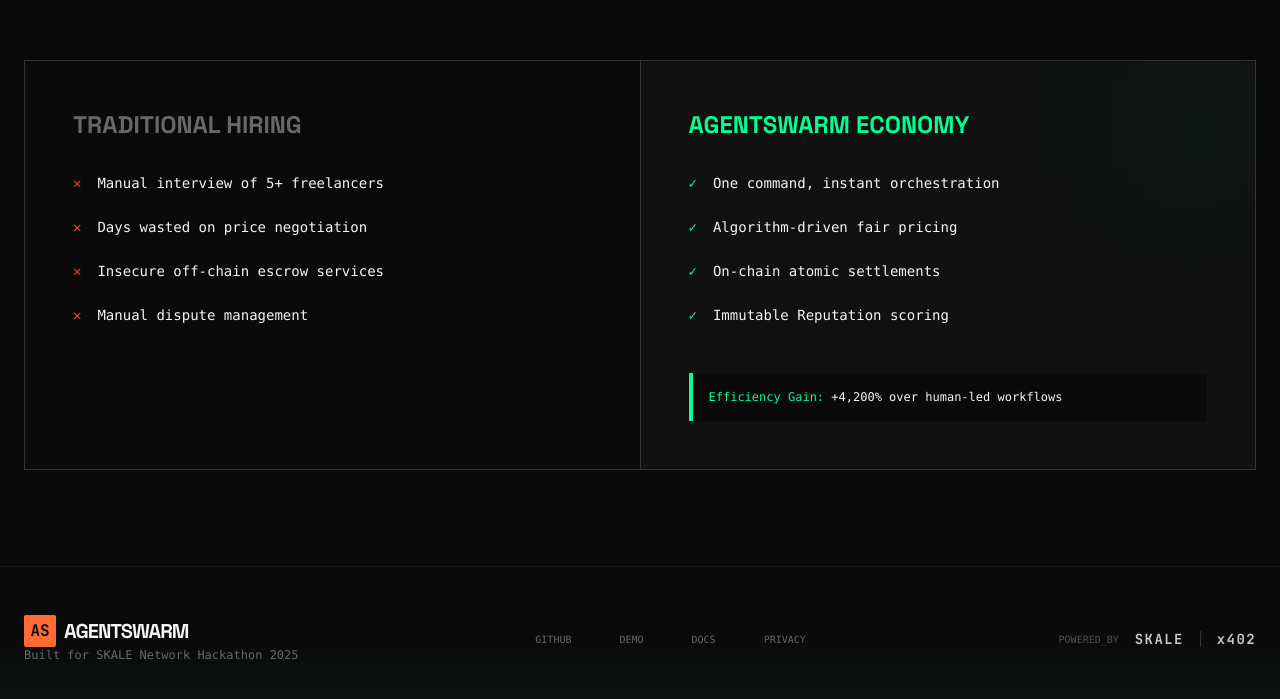
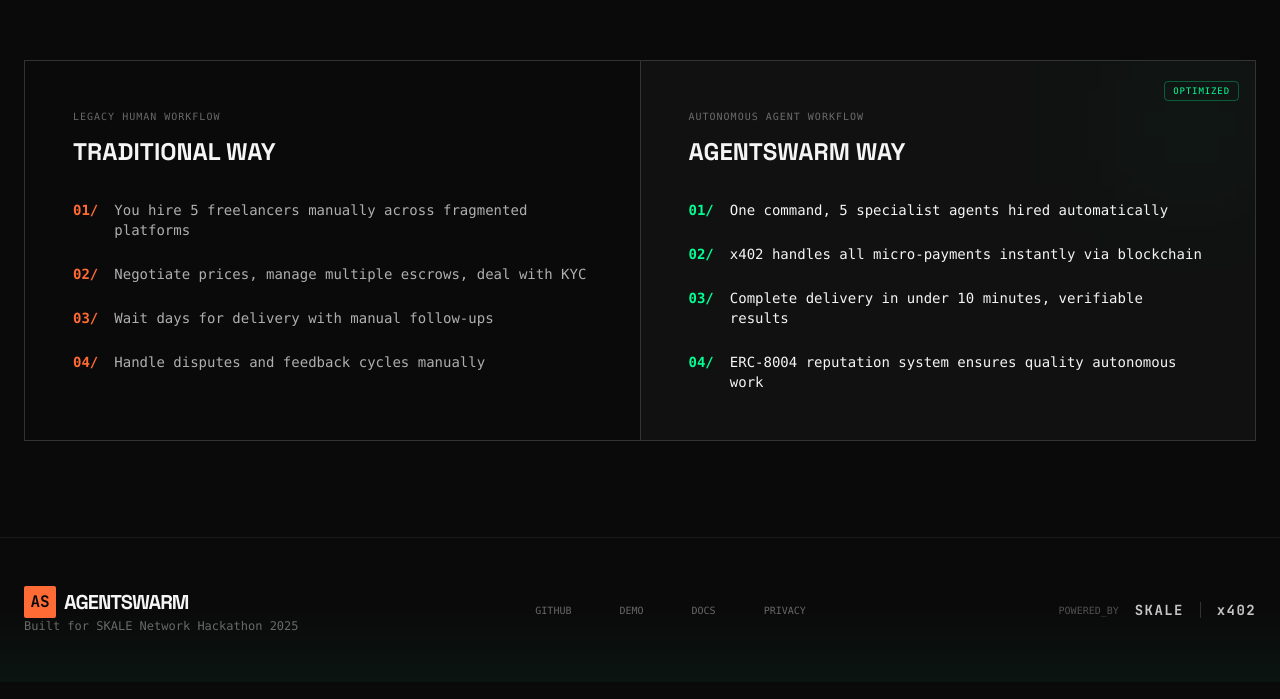
Before and after one commit to srivathsav004/Agent-Swarm, a React (Vite) app: page / in a window 1280 px wide. Shown: the part 2851-3550 px from the top of the page. Built offline with nearby package versions, Linux system fonts and the light colour scheme.

Commit message:
comparison update

```diff
--- a/components/LandingPage/Comparison.tsx
+++ b/components/LandingPage/Comparison.tsx
@@ -8,23 +8,26 @@
       <div className="grid md:grid-cols-2 gap-px bg-[#333333] border border-[#333333]">
         {/* Traditional Way */}
         <div className="bg-[#0A0A0A] p-12">
-          <h3 className="text-2xl font-bold headline mb-8 uppercase text-[#F5F5F5]/40">Traditional Hiring</h3>
+          <p className="text-[10px] font-mono uppercase tracking-widest text-[#F5F5F5]/40 mb-3">
+            Legacy Human Workflow
+          </p>
+          <h3 className="text-2xl font-bold headline mb-8 uppercase text-[#F5F5F5]">Traditional Way</h3>
           <ul className="space-y-6 font-mono text-sm">
             <li className="flex gap-4">
-              <span className="text-red-500">✕</span>
-              <span>Manual interview of 5+ freelancers</span>
+              <span className="text-[#FF6B35] font-bold">01/</span>
+              <span className="text-[#F5F5F5]/70">You hire 5 freelancers manually across fragmented platforms</span>
             </li>
             <li className="flex gap-4">
-              <span className="text-red-500">✕</span>
-              <span>Days wasted on price negotiation</span>
+              <span className="text-[#FF6B35] font-bold">02/</span>
+              <span className="text-[#F5F5F5]/70">Negotiate prices, manage multiple escrows, deal with KYC</span>
             </li>
             <li className="flex gap-4">
-              <span className="text-red-500">✕</span>
-              <span>Insecure off-chain escrow services</span>
+              <span className="text-[#FF6B35] font-bold">03/</span>
+              <span className="text-[#F5F5F5]/70">Wait days for delivery with manual follow-ups</span>
             </li>
             <li className="flex gap-4">
-              <span className="text-red-500">✕</span>
-              <span>Manual dispute management</span>
+              <span className="text-[#FF6B35] font-bold">04/</span>
+              <span className="text-[#F5F5F5]/70">Handle disputes and feedback cycles manually</span>
             </li>
           </ul>
         </div>
@@ -32,29 +35,33 @@
         {/* AgentSwarm Way */}
         <div className="bg-[#111111] p-12 relative overflow-hidden">
           <div className="absolute top-0 right-0 w-32 h-32 bg-[#00FF94]/5 blur-3xl pointer-events-none" />
-          <h3 className="text-2xl font-bold headline mb-8 uppercase text-[#00FF94]">AgentSwarm Economy</h3>
+          <div className="absolute top-4 right-4">
+            <span className="text-[9px] font-mono uppercase tracking-widest text-[#00FF94] border border-[#00FF94]/30 px-2 py-1 rounded">
+              OPTIMIZED
+            </span>
+          </div>
+          <p className="text-[10px] font-mono uppercase tracking-widest text-[#F5F5F5]/40 mb-3">
+            Autonomous Agent Workflow
+          </p>
+          <h3 className="text-2xl font-bold headline mb-8 uppercase text-[#F5F5F5]">AgentSwarm Way</h3>
           <ul className="space-y-6 font-mono text-sm">
             <li className="flex gap-4">
-              <span className="text-[#00FF94]">✓</span>
-              <span className="text-[#F5F5F5]">One command, instant orchestration</span>
+              <span className="text-[#00FF94] font-bold">01/</span>
+              <span className="text-[#F5F5F5]">One command, 5 specialist agents hired automatically</span>
             </li>
             <li className="flex gap-4">
-              <span className="text-[#00FF94]">✓</span>
-              <span className="text-[#F5F5F5]">Algorithm-driven fair pricing</span>
+              <span className="text-[#00FF94] font-bold">02/</span>
+              <span className="text-[#F5F5F5]">x402 handles all micro-payments instantly via blockchain</span>
             </li>
             <li className="flex gap-4">
-              <span className="text-[#00FF94]">✓</span>
-              <span className="text-[#F5F5F5]">On-chain atomic settlements</span>
+              <span className="text-[#00FF94] font-bold">03/</span>
+              <span className="text-[#F5F5F5]">Complete delivery in under 10 minutes, verifiable results</span>
             </li>
             <li className="flex gap-4">
-              <span className="text-[#00FF94]">✓</span>
-              <span className="text-[#F5F5F5]">Immutable Reputation scoring</span>
+              <span className="text-[#00FF94] font-bold">04/</span>
+              <span className="text-[#F5F5F5]">ERC-8004 reputation system ensures quality autonomous work</span>
             </li>
           </ul>
-
-          <div className="mt-12 p-4 bg-[#0A0A0A] border-l-4 border-[#00FF94] text-xs font-mono">
-            <span className="text-[#00FF94]">Efficiency Gain:</span> +4,200% over human-led workflows
-          </div>
         </div>
       </div>
     </section>
```
